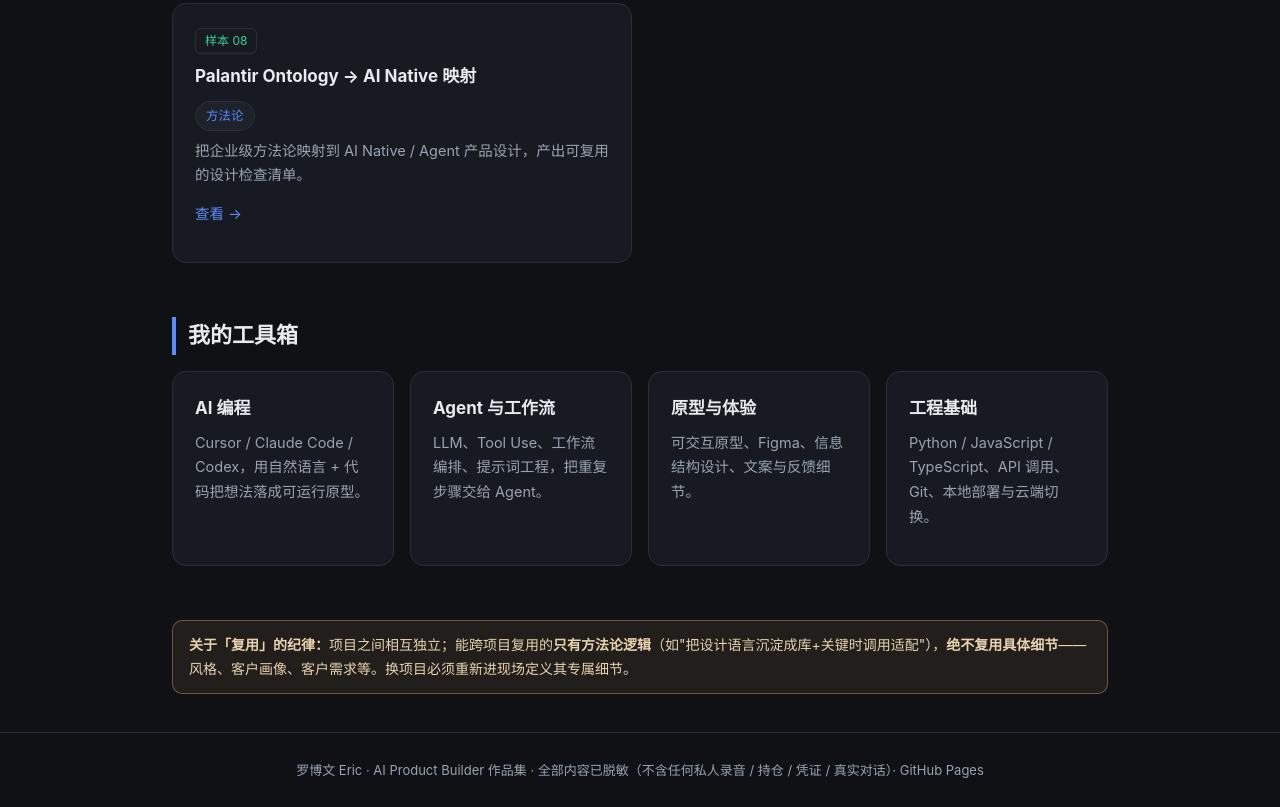
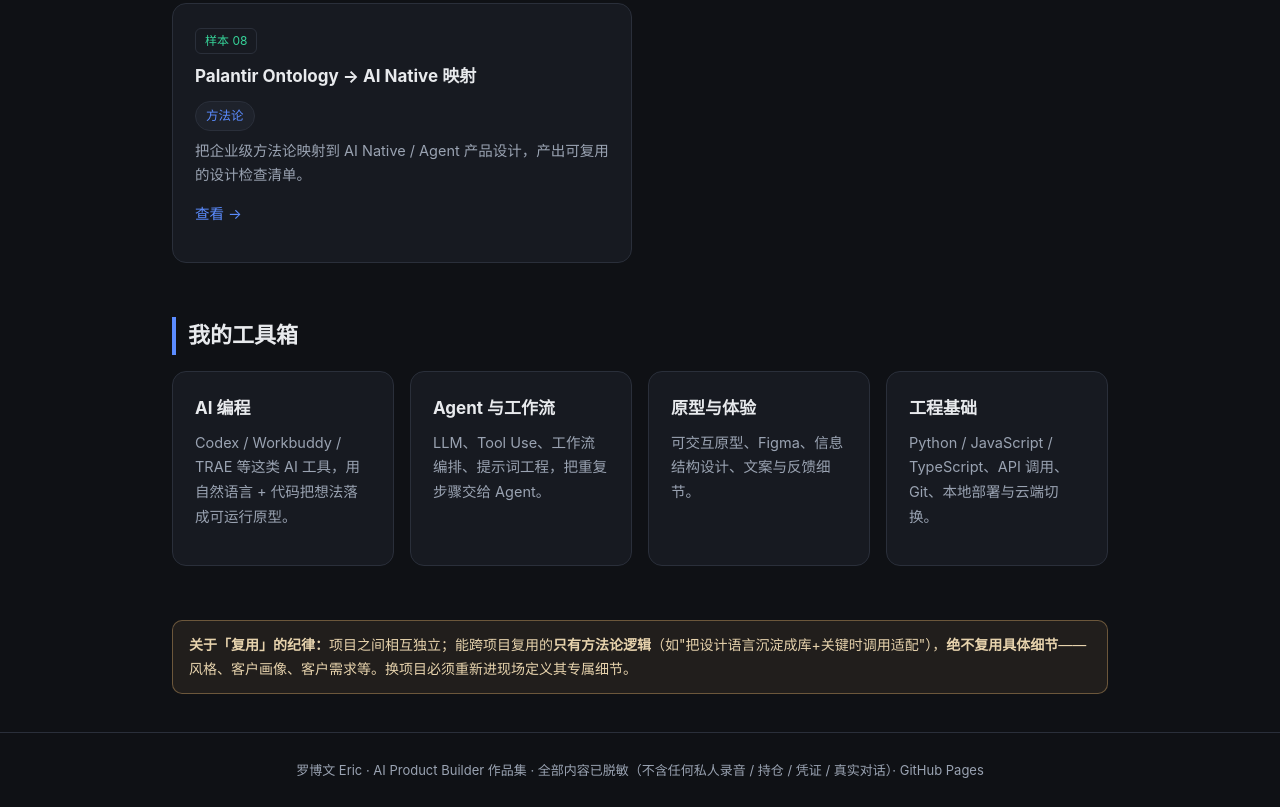
Before and after one commit to bovenlawforedu/workbuddy-showcase, a plain HTML site: page index.html in a window 1280 px wide. Shown: the part 3304-4111 px from the top of the page. Drawn offline with Linux system fonts and the light colour scheme.

Commit message:
统一全站样本数为 8 并同步工具箱文案：methodology 9→8 且替换已删市场总监战绩；工具箱 AI 编程改为 Codex/Workbuddy/TRAE

```diff
--- a/index.html
+++ b/index.html
@@ -148,7 +148,7 @@
     <div class="grid" style="grid-template-columns: repeat(auto-fit, minmax(180px, 1fr));">
       <div class="card">
         <h3>AI 编程</h3>
-        <p>Cursor / Claude Code / Codex，用自然语言 + 代码把想法落成可运行原型。</p>
+        <p>Codex / Workbuddy / TRAE 等这类 AI 工具，用自然语言 + 代码把想法落成可运行原型。</p>
       </div>
       <div class="card">
         <h3>Agent 与工作流</h3>
```
Also changed, not shown: methodology.html (+1 -1 lines).
